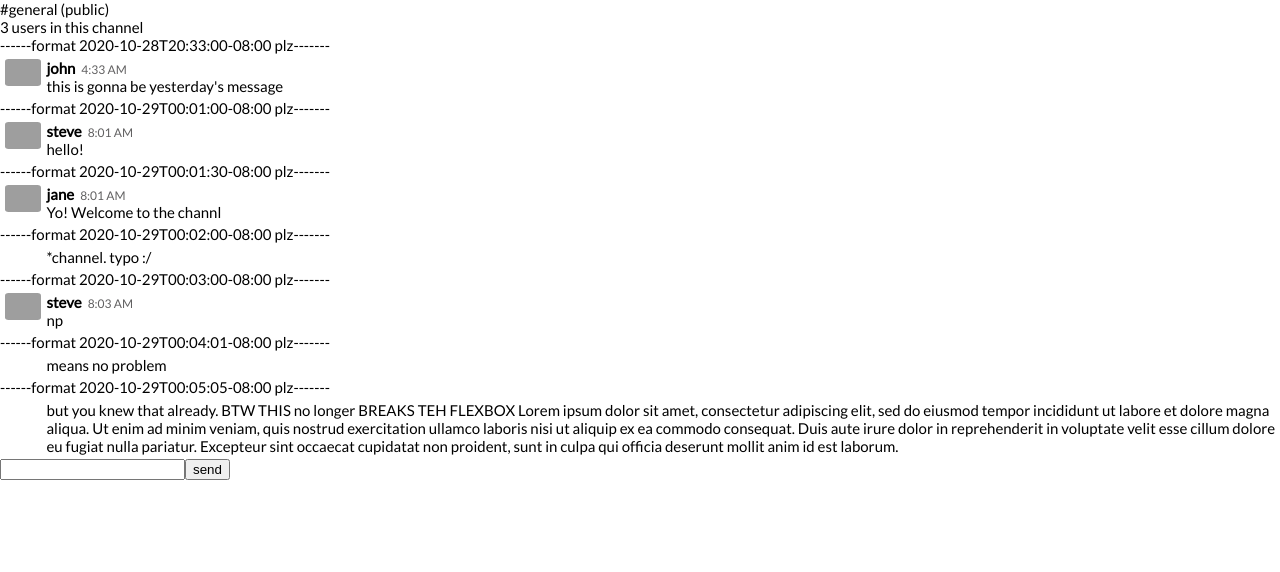
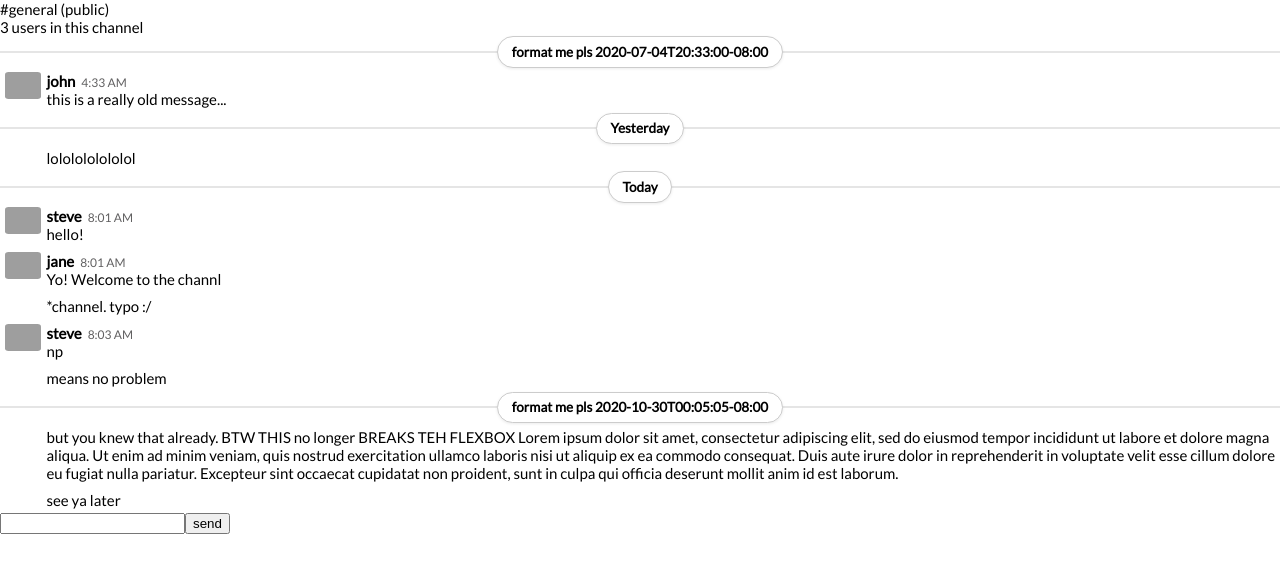
Before and after one commit to sivadej/chatbox-ui, a React (Create React App) app: page / in a window 1280 px wide. Shown: the top 572 px of the page. Built offline with nearby package versions, Linux system fonts and the light colour scheme; grey boxes are pictures that could not be loaded.

Commit message:
line break conditional logic

```diff
--- a/src/ChatMessages.tsx
+++ b/src/ChatMessages.tsx
@@ -3,29 +3,42 @@ import ChatMessageRow from './ChatMessageRow';
 import ChatMessageRowSubsequent from './ChatMessageRowSubsequent';
 import styles from './ChatMessages.module.css';
 import LineBreakWithDate from './LineBreakWithDate';
+import { isSameDate } from './dateConversionHelpers';
 
 // render messages from array of objects.
 // use SubsequentMessageRow if previous message is same user.
-
-// TODO: render LineBreakRow component between days.
+// render LineBreakRow to separate messages by day.
+//
 
 function ChatMessages({ messages }: ChatMessagesProps): JSX.Element {
-  console.log('test heree');
   return (
     <div className={styles.container}>
       {messages &&
         messages.map((msg: any, idx: number) => {
+          //determine if line break needs to render
+          let lineBreakNeeded = true;
+          if (
+            idx !== 0 &&
+            isSameDate(messages[idx].timestamp, messages[idx - 1].timestamp)
+          ) {
+            lineBreakNeeded = false;
+          }
+
           if (idx !== 0 && messages[idx - 1].authorId === msg.authorId)
             return (
               <>
-                <LineBreakWithDate timestamp={msg.timestamp} />
+                {lineBreakNeeded ? (
+                  <LineBreakWithDate timestamp={msg.timestamp} />
+                ) : null}
                 <ChatMessageRowSubsequent message={msg} />
               </>
             );
           else
             return (
               <>
-                <LineBreakWithDate timestamp={msg.timestamp} />
+                {lineBreakNeeded ? (
+                  <LineBreakWithDate timestamp={msg.timestamp} />
+                ) : null}
                 <ChatMessageRow message={msg} />
               </>
             );
--- /dev/null
+++ b/src/LineBreakWithDate.module.css
@@ -0,0 +1,35 @@
+.lineBreakSection {
+  background-color: white;
+}
+
+.wrap {
+  text-align: center;
+
+  position: relative;
+}
+.links {
+  padding: 0;
+  display: flex;
+  justify-content: center;
+  position: relative;
+}
+.wrap:before {
+  content: '';
+  position: absolute;
+  top: 50%;
+  left: 0;
+  border-top: 1px solid rgb(204, 204, 204);
+  width: 100%;
+  transform: translateY(-50%);
+}
+
+.pill {
+  background-color: white;
+  z-index: 2;
+  font-size: 0.9em;
+  font-weight: 600;
+  padding: 0.5em 1em;
+  box-shadow: 0 1px 3px 0 rgb(0, 0, 0, 0.08);
+  border: 1px solid rgb(204, 204, 204);
+  border-radius: 24px;
+}
--- a/src/LineBreakWithDate.tsx
+++ b/src/LineBreakWithDate.tsx
@@ -1,5 +1,6 @@
 import React from 'react';
 import { dateISOisToday, dateISOwasYesterday } from './dateConversionHelpers';
+import styles from './LineBreakWithDate.module.css';
 
 // LineBreakWithDate component
 // renders line break with formatted date string overlayed.
@@ -7,9 +8,23 @@ import { dateISOisToday, dateISOwasYesterday } from './dateConversionHelpers';
 // otherwise should be in this format: 'Monday, January 1st'
 
 function LineBreakWithDate({ timestamp }: any): JSX.Element {
-  const formattedDate = `format ${timestamp} plz`;
+  const formattedDate = (isoStr: string) => {
+    if (dateISOisToday(isoStr)) return 'Today';
+    else if (dateISOwasYesterday(isoStr)) return 'Yesterday';
+    else return `format me pls ${isoStr}`;
+  };
 
-  return <div>------{formattedDate}-------</div>;
+  return (
+    <div className={styles.lineBreakSection}>
+      <div className={styles.wrap}>
+        <div className={styles.links}>
+          <div className={styles.dot}>
+            <div className={styles.pill}>{formattedDate(timestamp)}</div>
+          </div>
+        </div>
+      </div>
+    </div>
+  );
 }
 
 export default LineBreakWithDate;
--- a/src/dateConversionHelpers.ts
+++ b/src/dateConversionHelpers.ts
@@ -28,6 +28,5 @@ export const dateISOwasYesterday = (isoStr: string): boolean => {
 // check if two dates are the same. ignore time
 // ISO8601 strings -> boolean
 export const isSameDate = (isoStr1: string, isoStr2: string): boolean => {
-
-  return true;
+  return (isoStr1.slice(0,10) === isoStr2.slice(0,10));
 }
--- a/src/sampleData.json
+++ b/src/sampleData.json
@@ -26,8 +26,15 @@
     ],
     "messages": [
       {
+        "timestamp": "2020-07-04T20:33:00-08:00",
+        "text": "this is a really old message...",
+        "authorId": 1,
+        "displayName": "john",
+        "avatarImg": "https://randomuser.me/api/portraits/men/67.jpg"
+      },
+      {
         "timestamp": "2020-10-28T20:33:00-08:00",
-        "text": "this is gonna be yesterday's message",
+        "text": "lololololololol",
         "authorId": 1,
         "displayName": "john",
         "avatarImg": "https://randomuser.me/api/portraits/men/67.jpg"
@@ -68,8 +75,15 @@
         "avatarImg": "https://randomuser.me/api/portraits/men/21.jpg"
       },
       {
-        "timestamp": "2020-10-29T00:05:05-08:00",
+        "timestamp": "2020-10-30T00:05:05-08:00",
         "text": "but you knew that already. BTW THIS no longer BREAKS TEH FLEXBOX Lorem ipsum dolor sit amet, consectetur adipiscing elit, sed do eiusmod tempor incididunt ut labore et dolore magna aliqua. Ut enim ad minim veniam, quis nostrud exercitation ullamco laboris nisi ut aliquip ex ea commodo consequat. Duis aute irure dolor in reprehenderit in voluptate velit esse cillum dolore eu fugiat nulla pariatur. Excepteur sint occaecat cupidatat non proident, sunt in culpa qui officia deserunt mollit anim id est laborum.",
+        "authorId": 3,
+        "displayName": "steve",
+        "avatarImg": "https://randomuser.me/api/portraits/men/21.jpg"
+      },
+      {
+        "timestamp": "2020-10-30T00:05:05-08:00",
+        "text": "see ya later",
         "authorId": 3,
         "displayName": "steve",
         "avatarImg": "https://randomuser.me/api/portraits/men/21.jpg"
```
